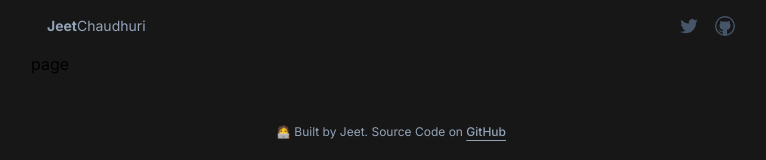
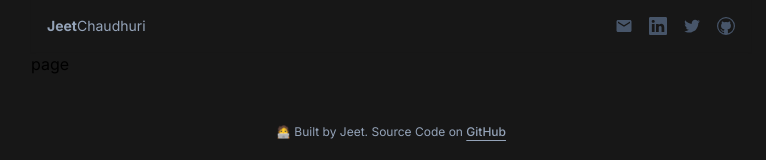
Before and after one commit to jeetch/my-blog, a Next.js app: page /blog in a window 1280 px wide. Shown: the top 160 px of the page, without its empty margins (249-1015 px from the left). Built offline with nearby package versions, Linux system fonts and the light colour scheme.

Commit message:
added links

```diff
--- a/src/app/layout.tsx
+++ b/src/app/layout.tsx
@@ -2,6 +2,8 @@ import Link from "next/link";
 import "./globals.css";
 import Image from "next/image";
 import { VscGithub, VscTwitter, VscVerifiedFilled } from "react-icons/vsc";
+import { BsLinkedin } from "react-icons/bs";
+import { MdEmail } from "react-icons/md";
 import { Inter } from "next/font/google";
 import Background from "../../components/Background";
 const font = Inter({ subsets: ["latin"] });
@@ -23,21 +25,18 @@ export default function RootLayout({
           {/* <VscVerifiedFilled className="text-lime-500 " /> */}
         </div>
         <div className="flex items-center gap-4">
+          <Link href="mailto:jeetch96@gmail.com">
+            <MdEmail className="h-[18px] w-[18px] text-slate-600 hover:text-lime-400" />
+          </Link>
+          <Link href="https://www.linkedin.com/in/jeetch/">
+            <BsLinkedin className="h-[18px] w-[18px] text-slate-600 hover:text-lime-400" />
+          </Link>
           <Link href="https://twitter.com/jeetchaudhuri">
-            <VscTwitter className="h-[20px] w-[20px] text-slate-600 hover:text-lime-400" />
+            <VscTwitter className="h-[18px] w-[18px] text-slate-600 hover:text-lime-400" />
           </Link>
           <Link href="https://github.com/jeetch">
-            <VscGithub className="h-[20px] w-[20px] text-slate-600 hover:text-lime-400" />
+            <VscGithub className="h-[18px] w-[18px] text-slate-600 hover:text-lime-400" />
           </Link>
-          {/* <Link href="/">
-            <Image
-              className="block rounded-full hover:border-4 hover:border-lime-400 transition"
-              height="30"
-              width="30"
-              alt="Avatar"
-              src="/images/header.jpg"
-            />
-          </Link> */}
         </div>
       </div>
     </header>
```
